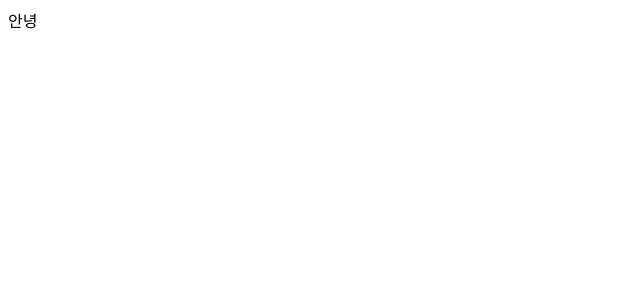
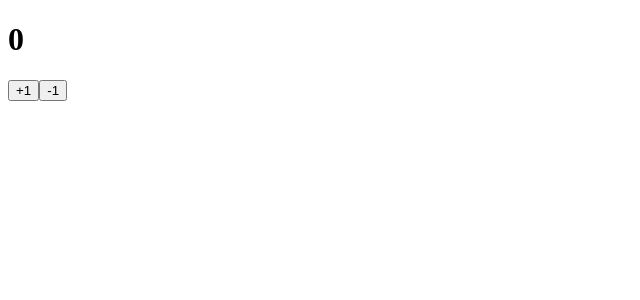
Before and after one commit to namgu-indend/react-practice, a React (Create React App) app: page / in a window 1280 px wide. Shown: the top 300 px of the page, without its empty margins (0-640 px from the left). Built offline with nearby package versions, Linux system fonts and the light colour scheme.

Commit message:
counter js

```diff
--- a/src/App.js
+++ b/src/App.js
@@ -1,10 +1,11 @@
 import React from 'react';
+import Counter from './Counter';
 
 function App() {
   return (
-    <div>
-      안녕
-    </div>
+    <>
+      <Counter></Counter>
+    </>
   );
 }
 
--- /dev/null
+++ b/src/Counter.js
@@ -0,0 +1,24 @@
+import React, { useState } from 'react';
+
+function Counter() {
+    const [number, setNumber] = useState(0);
+
+    const onIncrease = () => {
+        setNumber(prevNumber => prevNumber + 1);
+    };
+
+    const onDecrease = () => {
+        setNumber(prevNumber => prevNumber - 1);
+    };
+
+    return (
+        <div>
+            <h1>{number}</h1>
+            <button onClick={onIncrease}>+1</button>
+            <button onClick={onDecrease}>-1</button>
+        </div>
+    )
+
+}
+
+export default Counter;
```
